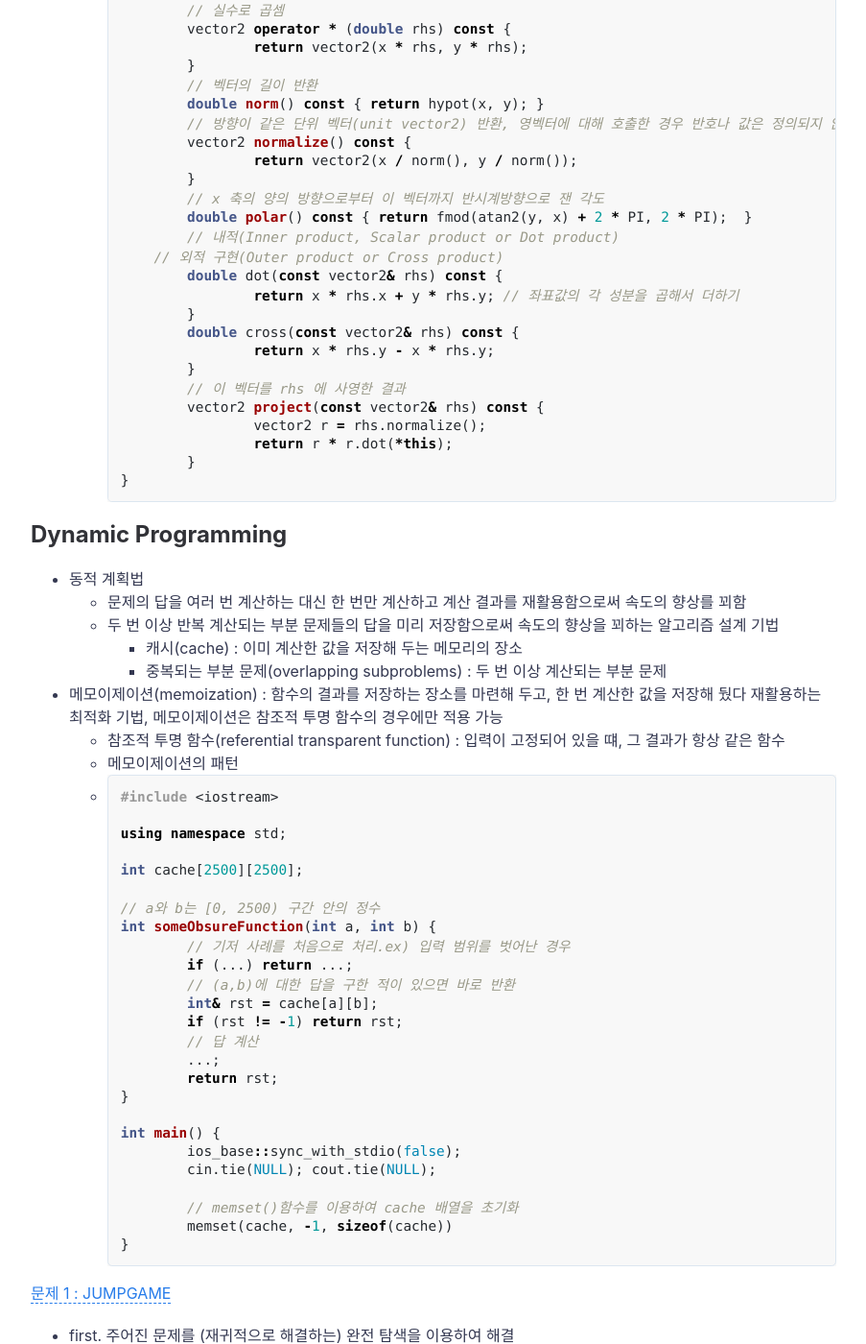
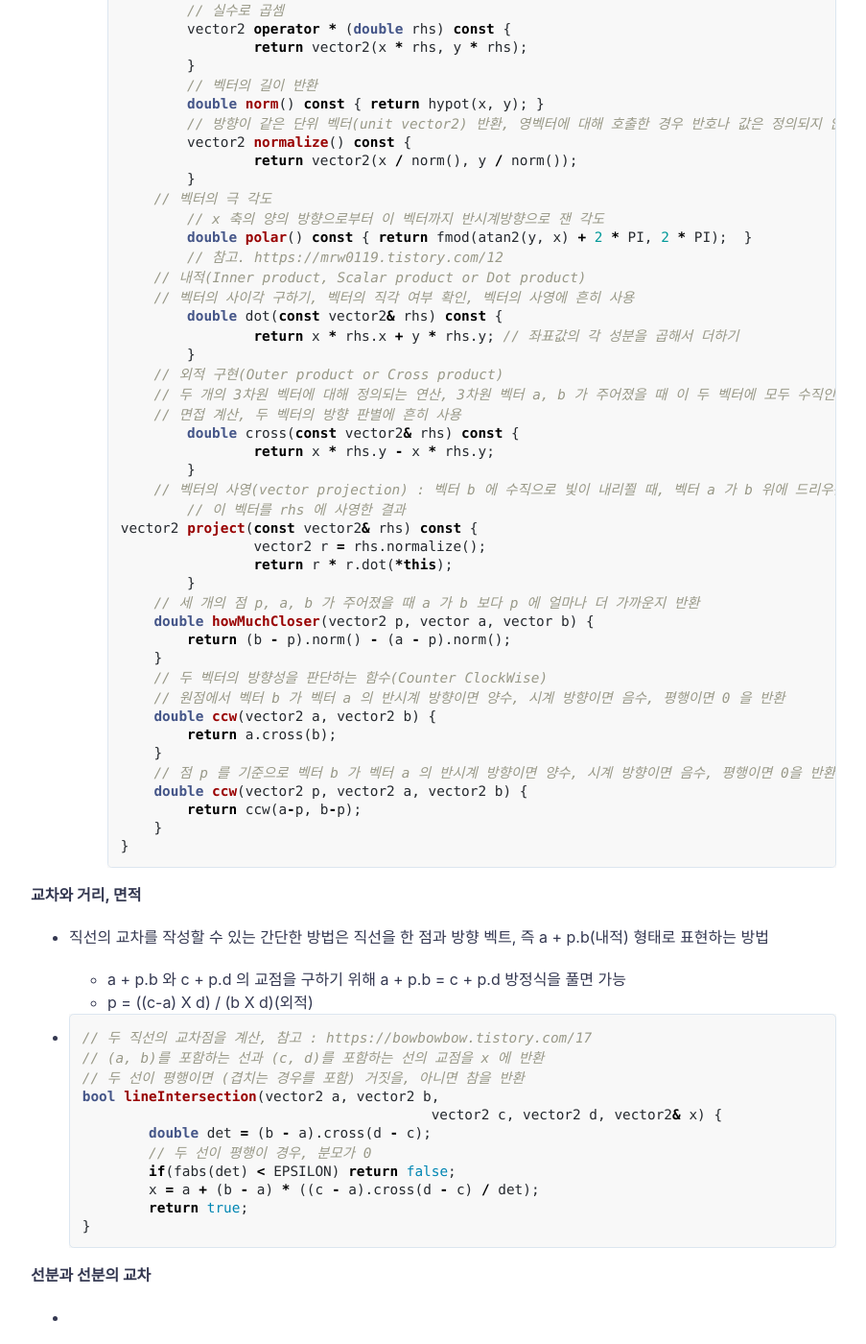
Before and after one commit to jihunparkme/jihunparkme.github.io, a Jekyll site: the page built from _posts/2020-01-06-Algorithm_1.md, in a window 1280 px wide and 1400 px high, scrolled down 6572 px. Shown: the whole window at 96% size, without its empty margins (188-1091 px from the left). Built offline with Jekyll 4.4.1, drawn with Linux system fonts in a browser that asks for light colours; comment, search, counter and statistics services are not loaded; some of the changed text lies outside the part shown.

Commit message:
Eidt: add content

````diff
--- a/_posts/2020-01-06-Algorithm_1.md
+++ b/_posts/2020-01-06-Algorithm_1.md
@@ -221,7 +221,7 @@ featured-img: algorithms
 
 ### Computational geometry
 
-- 계산 기하 알고리즘 : 점, 선, 다각형과 원 등 각종 기하학적 도형을 다루는 알고리즘
+- <span class="evidence">계산 기하 알고리즘</span> : 점, 선, 다각형과 원 등 각종 기하학적 도형을 다루는 알고리즘
 
 - 벡터의 구현
 
@@ -264,25 +264,67 @@ featured-img: algorithms
     	vector2 normalize() const {
     		return vector2(x / norm(), y / norm());
     	}
+        // 벡터의 극 각도
     	// x 축의 양의 방향으로부터 이 벡터까지 반시계방향으로 잰 각도
     	double polar() const { return fmod(atan2(y, x) + 2 * PI, 2 * PI);  }
-    	// 내적(Inner product, Scalar product or Dot product)
-        // 외적 구현(Outer product or Cross product)
+    	// 참고. https://mrw0119.tistory.com/12
+        // 내적(Inner product, Scalar product or Dot product)
+        // 벡터의 사이각 구하기, 벡터의 직각 여부 확인, 벡터의 사영에 흔히 사용
     	double dot(const vector2& rhs) const {
     		return x * rhs.x + y * rhs.y; // 좌표값의 각 성분을 곱해서 더하기
     	}
+        // 외적 구현(Outer product or Cross product)
+        // 두 개의 3차원 벡터에 대해 정의되는 연산, 3차원 벡터 a, b 가 주어졌을 때 이 두 벡터에 모두 수직인 다른 벡터를 반환
+        // 면접 계산, 두 벡터의 방향 판별에 흔히 사용
     	double cross(const vector2& rhs) const {
     		return x * rhs.y - x * rhs.y;
     	}
+        // 벡터의 사영(vector projection) : 벡터 b 에 수직으로 빛이 내리쬘 때, 벡터 a 가 b 위에 드리우는 그림자
     	// 이 벡터를 rhs 에 사영한 결과
-    	vector2 project(const vector2& rhs) const {
+	vector2 project(const vector2& rhs) const {
     		vector2 r = rhs.normalize();
     		return r * r.dot(*this);
     	}
+        // 세 개의 점 p, a, b 가 주어졌을 때 a 가 b 보다 p 에 얼마나 더 가까운지 반환
+        double howMuchCloser(vector2 p, vector a, vector b) {
+            return (b - p).norm() - (a - p).norm();
+        }
+        // 두 벡터의 방향성을 판단하는 함수(Counter ClockWise)
+        // 원점에서 벡터 b 가 벡터 a 의 반시계 방향이면 양수, 시계 방향이면 음수, 평행이면 0 을 반환
+        double ccw(vector2 a, vector2 b) {
+            return a.cross(b);
+        }
+        // 점 p 를 기준으로 벡터 b 가 벡터 a 의 반시계 방향이면 양수, 시계 방향이면 음수, 평행이면 0을 반환
+        double ccw(vector2 p, vector2 a, vector2 b) {
+            return ccw(a-p, b-p);
+        }
     }
     ```
 
+**교차와 거리, 면적**
 
+- 직선의 교차를 작성할 수 있는 간단한 방법은 직선을 한 점과 방향 벡트, 즉 a + p.b(내적) 형태로 표현하는 방법
+
+  - a + p.b 와 c + p.d 의 교점을 구하기 위해 a + p.b = c + p.d 방정식을 풀면 가능
+  - p = ((c-a) X d) / (b X d)(외적)
+
+- ```c++
+  // 두 직선의 교차점을 계산, 참고 : https://bowbowbow.tistory.com/17
+  // (a, b)를 포함하는 선과 (c, d)를 포함하는 선의 교점을 x 에 반환
+  // 두 선이 평행이면 (겹치는 경우를 포함) 거짓을, 아니면 참을 반환
+  bool lineIntersection(vector2 a, vector2 b,
+  					  vector2 c, vector2 d, vector2& x) {
+  	double det = (b - a).cross(d - c);
+  	// 두 선이 평행이 경우, 분모가 0
+  	if(fabs(det) < EPSILON) return false;
+  	x = a + (b - a) * ((c - a).cross(d - c) / det);
+  	return true;
+  }
+  ```
+
+**선분과 선분의 교차**
+
+-
 
 ## Dynamic Programming
 - 동적 계획법
@@ -677,4 +719,6 @@ featured-img: algorithms
 
 
 
-```참고 : 알고리즘 문제 해결 전략```
+**References**
+
+> 알고리즘 문제 해결 전략, 구종만, 인사이트(2012)
````
